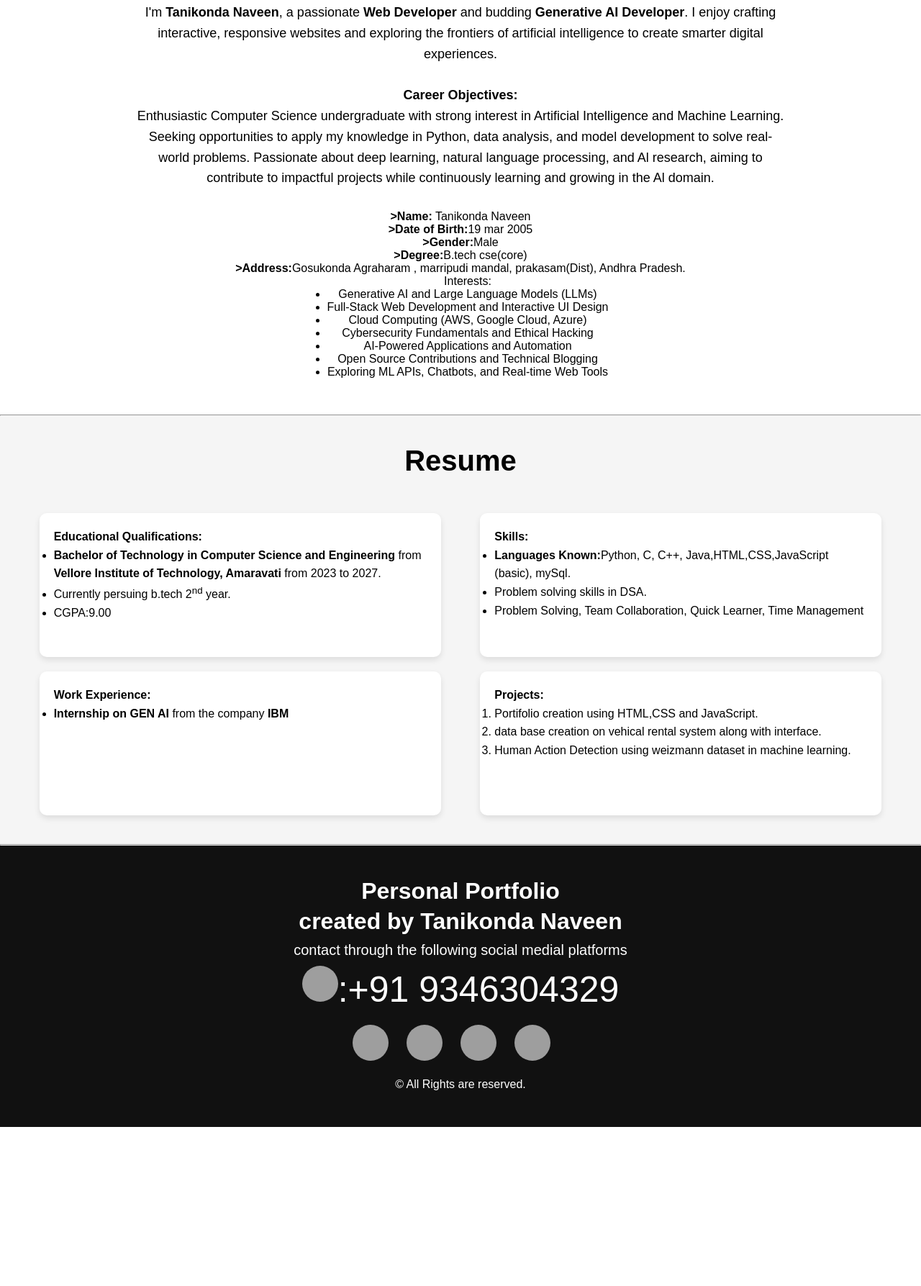
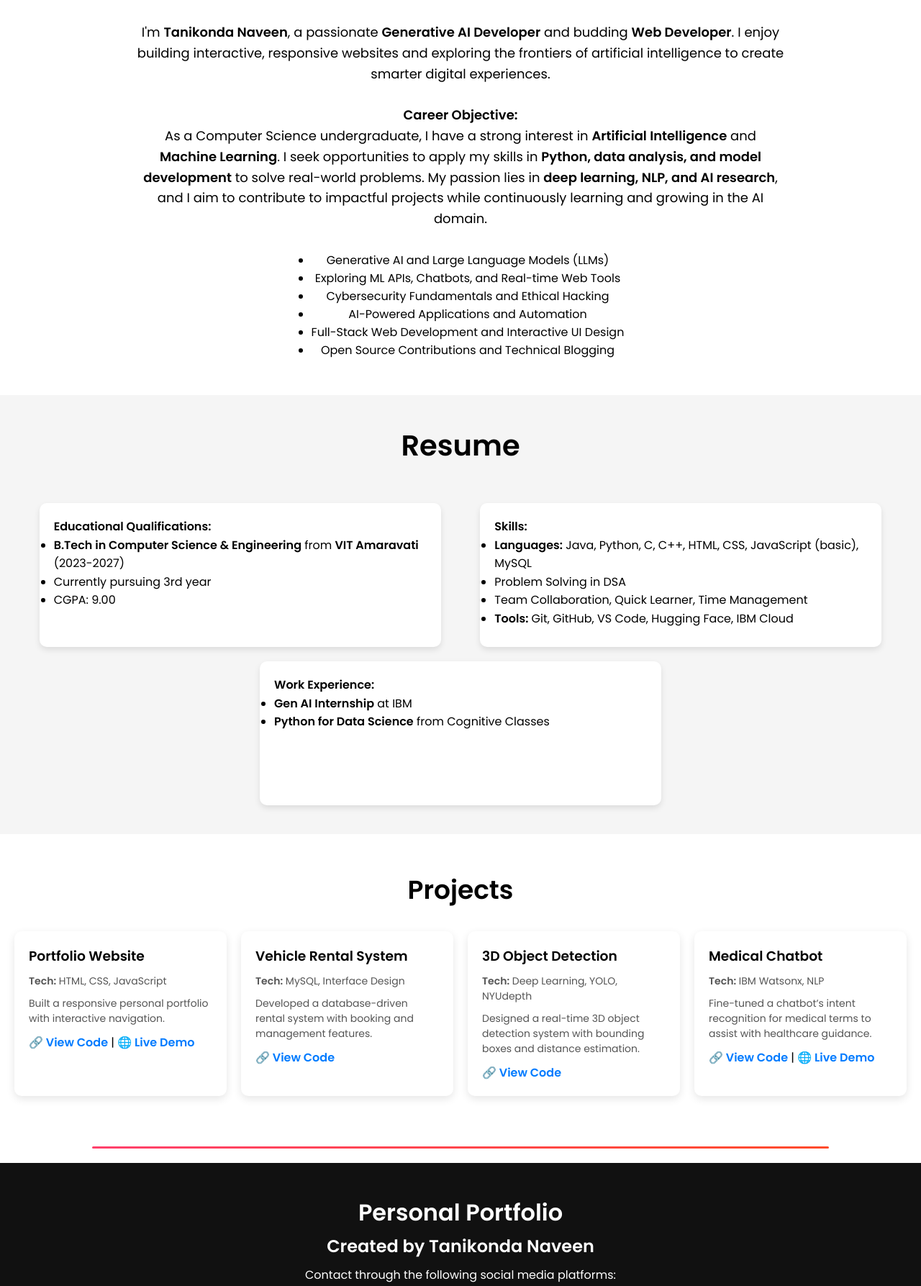
Before and after one commit to naveen457/personal-portfolio, a plain HTML site: page index.html in a window 1280 px wide. Shown: the part 804-2591 px from the top of the page at 72% size. Before the commit the page ends 2370 px from the top, so only its background shows below. Drawn offline with Linux system fonts and the light colour scheme; grey boxes are pictures that could not be loaded.

Commit message:
Update index.html

```diff
--- a/index.html
+++ b/index.html
@@ -1,165 +1,148 @@
 <!DOCTYPE html>
 <html lang="en">
+
 <head>
     <meta charset="UTF-8">
     <meta name="viewport" content="width=device-width, initial-scale=1.0">
-        <title>portfolio</title>
+    <title>Tanikonda Naveen Portfolio</title>
     <link rel="stylesheet" href="Styles.css">
+    <link href="https://fonts.googleapis.com/css2?family=Poppins:wght@400;600&display=swap" rel="stylesheet">
 </head>
+
 <body>
     <header>
-
         <div id="navbar">
-            <h1 id="portfolio-name">Personal  Portfolio</h1>
+            <h1 id="portfolio-name">Tanikonda Naveen</h1>
             <div id="navbar-links">
                 <a href="#main-content">Home</a>
                 <a href="#about-content">About</a>
                 <a href="#resume-content">Resume</a>
+                <a href="#projects">Projects</a>
                 <a href="#footer-content">Contact</a>
             </div>
         </div>
-        <hr>
+        <div class="divider"></div>
     </header>
-        <Main>
-        <hr>
-            <div id="main-content">
 
-                    <p id="name"> Tanikonda Naveen</p>
-                    <p id="profession">A Passionate Web   and Generative AI Developer</p>
+    <main>
+        <section id="main-content">
+            <p id="profession">Generative AI & ML Enthusiast | Budding Web Developer</p>
+        </section>
 
-            </div>
-            <hr>
-            <div id="about-content">
+        <section id="about-content">
             <h2>About Me</h2>
             <p id="about-content-para">
-                        I'm <strong>Tanikonda Naveen</strong>, a passionate <strong>Web Developer</strong> and budding <strong>Generative AI Developer</strong>.
-                        I enjoy crafting interactive, responsive websites and exploring the frontiers of artificial intelligence to create smarter digital experiences.
+                I'm <strong>Tanikonda Naveen</strong>, a passionate <strong>Generative AI Developer</strong> and budding
+                <strong>Web Developer</strong>. I enjoy building interactive, responsive websites and exploring the frontiers of artificial intelligence to create smarter digital experiences.
                 <br><br>
-                        <strong>Career Objectives:</strong>
-                        <br>Enthusiastic Computer Science undergraduate with
-    strong interest in Artificial Intelligence and Machine
-    Learning. Seeking opportunities to apply my knowledge
-    in Python, data analysis, and model development to
-    solve real-world problems. Passionate about deep
-    learning, natural language processing, and Al research,
-    aiming to contribute to impactful projects while
-    continuously learning and growing in the Al domain.
+                <strong>Career Objective:</strong><br>
+                As a Computer Science undergraduate, I have a strong interest in <strong>Artificial Intelligence</strong> and <strong>Machine Learning</strong>.
+                I seek opportunities to apply my skills in <strong>Python, data analysis, and model development</strong> to solve real-world problems.
+                My passion lies in <strong>deep learning, NLP, and AI research</strong>, and I aim to contribute to impactful projects while continuously learning and growing in the AI domain.
             </p>
-                    <p id="about-details">
-                        <strong>>Name:</strong> Tanikonda Naveen <br>
-                        <strong>>Date of Birth:</strong>19 mar 2005 <br>
-                        <strong>>Gender:</strong>Male <br>
-                        <strong>>Degree:</strong>B.tech cse(core) <br>
-                        <strong>>Address:</strong>Gosukonda Agraharam , marripudi mandal, prakasam(Dist), Andhra Pradesh.
-                    </p>
+
             <ul id="about-interests">
-                        <caption>Interests:</caption>
-                        <li>    Generative AI and Large Language Models (LLMs)  </li>
+                <li>Generative AI and Large Language Models (LLMs)</li>
+                <li>Exploring ML APIs, Chatbots, and Real-time Web Tools</li>
+                <li>Cybersecurity Fundamentals and Ethical Hacking</li>
+                <li>AI-Powered Applications and Automation</li>
                 <li>Full-Stack Web Development and Interactive UI Design</li>
-                        <li>Cloud Computing (AWS, Google Cloud, Azure) </li>
-                        <li>Cybersecurity Fundamentals and Ethical Hacking </li>
-                        <li>AI-Powered Applications and Automation </li>
                 <li>Open Source Contributions and Technical Blogging</li>
-                        <li>Exploring ML APIs, Chatbots, and Real-time Web Tools </li>
+            </ul>
+        </section>
+
+        <section id="resume-content">
+            <h1>Resume</h1>
+
+            <div class="resume-containers">
+                <strong>Educational Qualifications:</strong>
+                <ul>
+                    <li>
+                        <strong>B.Tech in Computer Science & Engineering</strong> from <strong>VIT Amaravati</strong> (2023-2027)
+                    </li>
+                    <li>Currently pursuing 3rd year</li>
+                    <li>CGPA: 9.00</li>
                 </ul>
             </div>
-            <hr>
-            <div id="resume-content">
-                <h1 style="display:block;">Resume</h1>
+
             <div class="resume-containers">
+                <strong>Skills:</strong>
+                <ul>
+                    <li><strong>Languages:</strong> Java, Python, C, C++, HTML, CSS, JavaScript (basic), MySQL</li>
+                    <li>Problem Solving in DSA</li>
+                    <li>Team Collaboration, Quick Learner, Time Management</li>
+                    <li><strong>Tools:</strong> Git, GitHub, VS Code, Hugging Face, IBM Cloud</li>
+                </ul>
+            </div>
 
-                        <strong>Educational Qualifications:</strong>
+            <div class="resume-containers">
+                <strong>Work Experience:</strong>
+                <ul>
+                    <li><strong>Gen AI Internship</strong> at IBM</li>
+                    <li><strong>Python for Data Science</strong> from Cognitive Classes</li>
+                </ul>
+            </div>
+        </section>
 
-                        <br>
-                        <ul>
-                            <li>
-                                <strong>Bachelor of Technology in Computer Science and Engineering</strong> from <strong>Vellore Institute of Technology, Amaravati</strong> from 2023 to 2027.
-                            </li>
-                            <li>Currently persuing b.tech 2<sup>nd</sup> year.</li>
-                            <li> CGPA:9.00</li>
-                        </ul>
+        <section id="projects">
+            <h1>Projects</h1>
+            <div class="projects-container">
+                <div class="project-card">
+                    <h3>Portfolio Website</h3>
+                    <p><strong>Tech:</strong> HTML, CSS, JavaScript</p>
+                    <p>Built a responsive personal portfolio with interactive navigation.</p>
+                    <a href="https://github.com/naveen457/personal-portfolio/" target="_blank">🔗 View Code</a> |
+                    <a href="https://naveen457.github.io/personal-portfolio/" target="_blank">🌐 Live Demo</a>
+                </div>
 
+                <div class="project-card">
+                    <h3>Vehicle Rental System</h3>
+                    <p><strong>Tech:</strong> MySQL, Interface Design</p>
+                    <p>Developed a database-driven rental system with booking and management features.</p>
+                    <a href="https://github.com/naveen457/Vehirental1" target="_blank">🔗 View Code</a>
                 </div>
-                <div class="resume-containers">
 
-                        <strong>Skills:</strong>
+                <div class="project-card">
+                    <h3>3D Object Detection</h3>
+                    <p><strong>Tech:</strong> Deep Learning, YOLO, NYUdepth</p>
+                    <p>Designed a real-time 3D object detection system with bounding boxes and distance estimation.</p>
+                    <a href="#" target="_blank">🔗 View Code</a>
+                </div>
 
-                        <br>
-                        <ul>
-                            <li>
-                                <strong>Languages Known:</strong>Python, C, C++, Java,HTML,CSS,JavaScript (basic), mySql.
-                            </li>
-                            <li>
-                                Problem solving skills in DSA.
-                            </li>
-                            <li>
-                                Problem Solving, Team Collaboration, Quick Learner, Time Management
-                            </li>
-                        </ul>
-
-                </div>
-                <div class="resume-containers">
-
-                        <strong>Work Experience:</strong>
-                        <br>
-                        <ul>
-                            <li>
-                                <Strong>Internship on GEN AI </Strong> from the company <strong>IBM</strong>
-                            </li>
-                        </ul>
-
-                </div>
-                <div class="resume-containers">
-
-                        <strong>
-                            Projects:
-                        </strong>
-
-                        <br>
-                        <ol>
-                            <li>
-                                Portifolio creation using HTML,CSS and JavaScript.
-                            </li>
-                            <li>
-                                data base creation on vehical rental system along with interface.
-                            </li>
-                            <li>
-                                Human Action Detection using weizmann dataset in machine learning.
-                            </li>
-                        </ol>
-
+                <div class="project-card">
+                    <h3>Medical Chatbot</h3>
+                    <p><strong>Tech:</strong> IBM Watsonx, NLP</p>
+                    <p>Fine-tuned a chatbot’s intent recognition for medical terms to assist with healthcare guidance.</p>
+                    <a href="https://github.com/naveen457/medical_chatbot" target="_blank">🔗 View Code</a> |
+                    <a href="https://naveen457.github.io/medical_chatbot/" target="_blank">🌐 Live Demo</a>
                 </div>
             </div>
-        </Main>
+        </section>
+    </main>
+
     <footer>
-            <hr>
+        <div class="divider"></div>
         <div id="footer-content">
             <h1>Personal Portfolio</h1>
-                <h1>created by Tanikonda Naveen</h1>
-                <p style="font-size: 20px;">contact through the following social medial platforms </p>
-                <p style="font-size:50px;">
-                    <img src="https://www.shutterstock.com/image-vector/phone-icon-trendy-flat-style-600nw-1189157305.jpg" alt="Phone.No" width="50px" height="50px" style="border-radius: 30px;">:+91 9346304329
-                </p>
+            <h2>Created by Tanikonda Naveen</h2>
+            <p>Contact through the following social media platforms:</p>
             <div id="Social-media-links">
                 <a href="mailto:naveentanikonda577@gmail.com" target="_blank">
-                        <img src="https://encrypted-tbn0.gstatic.com/images?q=tbn:ANd9GcSt5j20cy6nP068DPAQvzLz2dFjFdzkk5DwEA&s" alt="Mail me for quaries " width="50px" height="50px" style="border-radius: 30px;">
+                    <img src="https://encrypted-tbn0.gstatic.com/images?q=tbn:ANd9GcSt5j20cy6nP068DPAQvzLz2dFjFdzkk5DwEA&s" alt="Email" width="50" height="50">
                 </a>
-
                 <a href="https://www.instagram.com/naveen_chowdary577/" target="_blank">
-                        <img src="https://cdn.pixabay.com/photo/2021/06/15/12/14/instagram-6338393_1280.png" alt="instagram account" width="50px" height="50px" style="border-radius: 30px;">
+                    <img src="https://cdn.pixabay.com/photo/2021/06/15/12/14/instagram-6338393_1280.png" alt="Instagram" width="50" height="50">
                 </a>
                 <a href="https://www.linkedin.com/in/tanikonda-naveen-832796303" target="_blank">
-                        <img src="https://upload.wikimedia.org/wikipedia/commons/thumb/8/81/LinkedIn_icon.svg/1024px-LinkedIn_icon.svg.png" alt="linkedin account" width="50px" height="50px" style="border-radius: 30px;">
+                    <img src="https://upload.wikimedia.org/wikipedia/commons/thumb/8/81/LinkedIn_icon.svg/1024px-LinkedIn_icon.svg.png" alt="LinkedIn" width="50" height="50">
                 </a>
                 <a href="https://github.com/naveen457" target="_blank">
-                        <img src="https://encrypted-tbn0.gstatic.com/images?q=tbn:ANd9GcSpt-360u8xWsG_svHf_kdmJ5ovLzWo8y9yxUBD4SLjDHuoq0eR4yHYMDjRzQd5yjnqCF8&usqp=CAU" alt="github account" width="50px" height="50px" style="border-radius: 30px;">
+                    <img src="https://encrypted-tbn0.gstatic.com/images?q=tbn:ANd9GcSpt-360u8xWsG_svHf_kdmJ5ovLzWo8y9yxUBD4SLjDHuoq0eR4yHYMDjRzQd5yjnqCF8&usqp=CAU" alt="GitHub" width="50" height="50">
                 </a>
-                    <a href=""></a>
-
             </div>
-                <p>&copy All Rights are reserved.</p>
+            <p>&copy; All Rights Reserved</p>
         </div>
-
     </footer>
 </body>
+
 </html>
```
Lines whose indentation alone changed are shown as unchanged.
